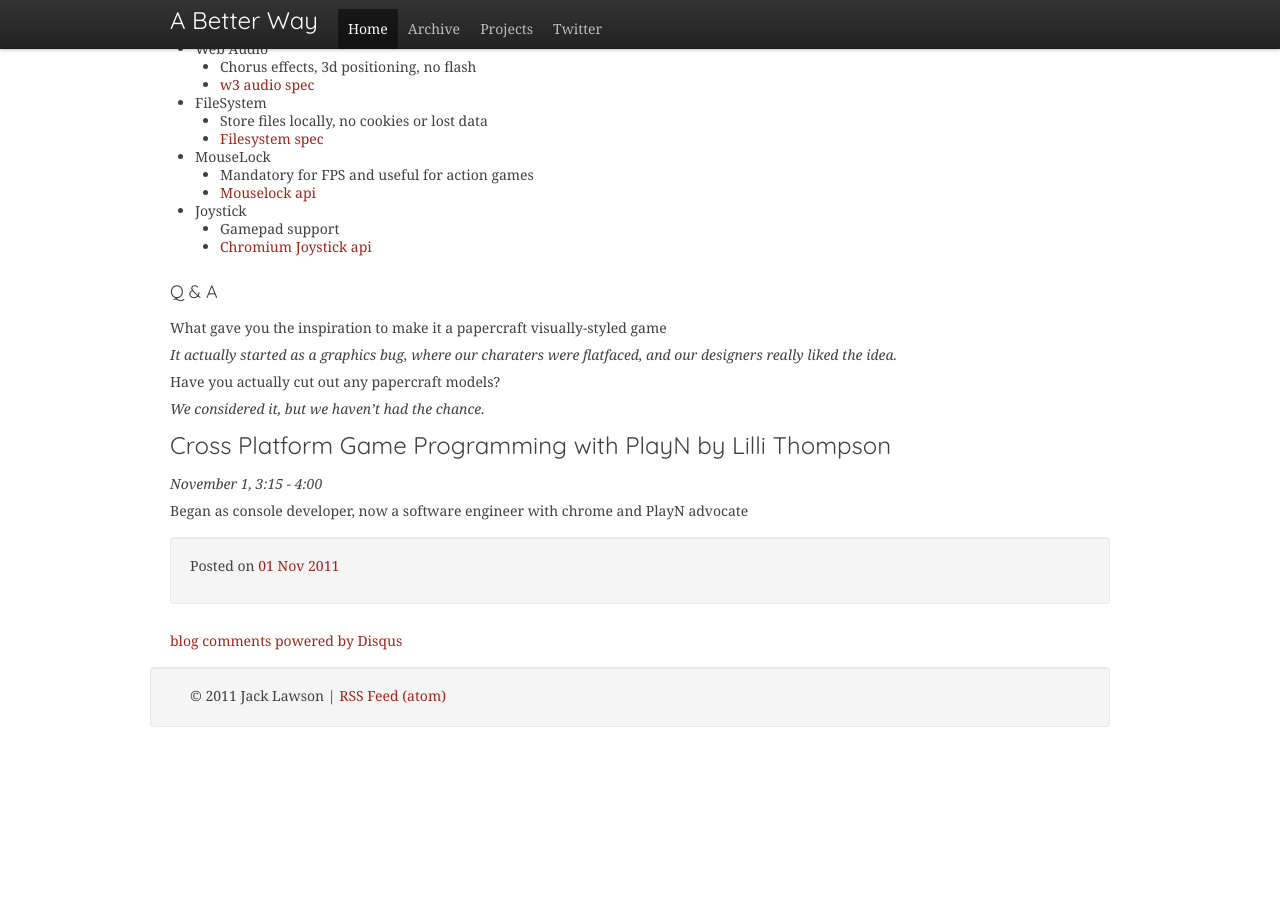
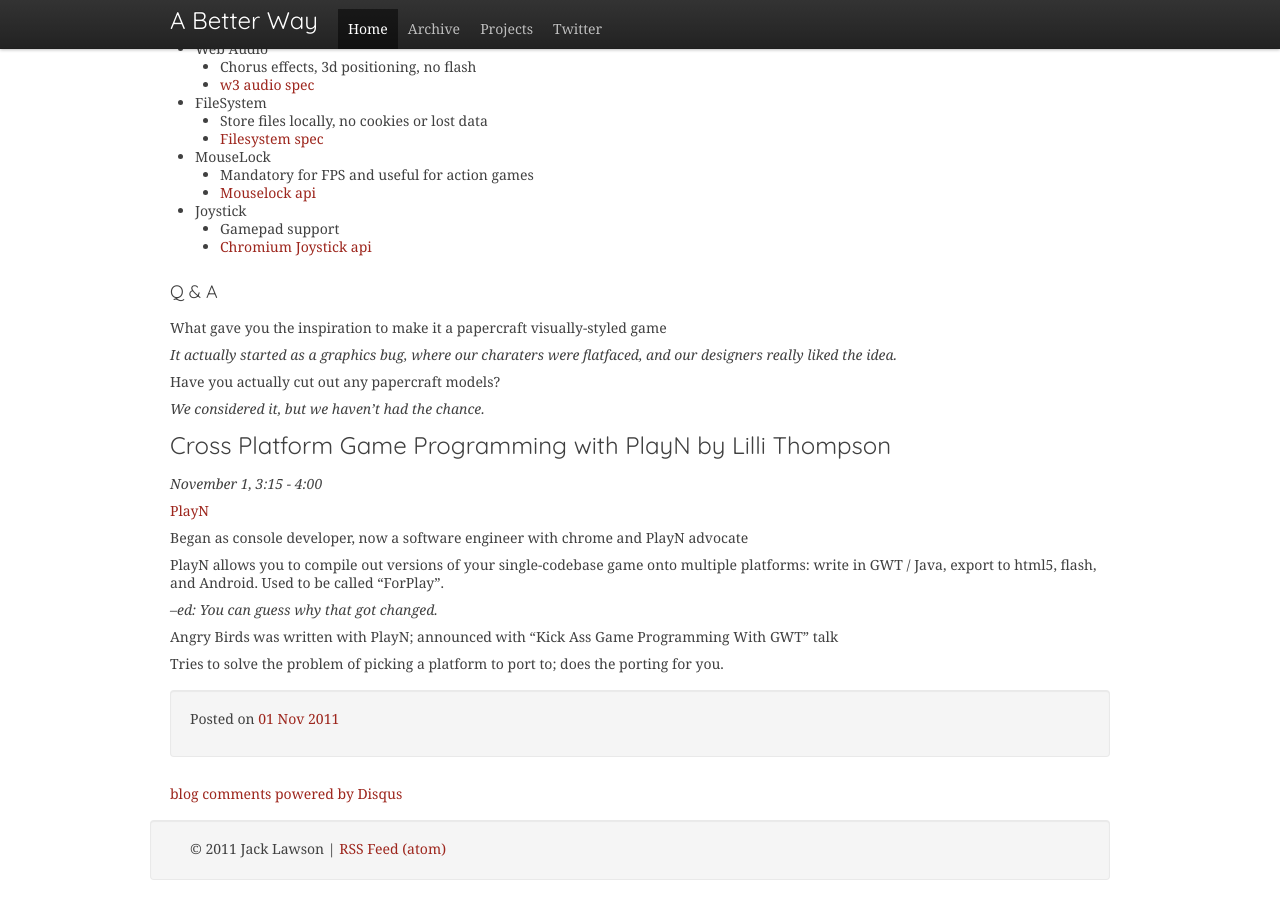
Before and after one commit to ajacksified/ajacksified.github.com, a Jekyll site: the page built from _posts/2011-11-01-new-game-conf-liveblog.markdown, in a window 1280 px wide and 900 px high, scrolled down 9371 px. Built offline with Jekyll 4.4.1, drawn with Linux system fonts in a browser that asks for light colours; nearby versions of some CDN libraries; some web fonts are replaced; Markdown is read by kramdown in place of the engine named in the settings; comment, search, counter and statistics services are not loaded; before the commit the page ends 10118 px from its top, so only the background shows below that.

Commit message:
Session 4

```diff
--- a/_posts/2011-11-01-new-game-conf-liveblog.markdown
+++ b/_posts/2011-11-01-new-game-conf-liveblog.markdown
@@ -648,5 +648,19 @@
 
 *November 1, 3:15 - 4:00*
 
+[PlayN](http://code.google.com/p/playn/)
+
 Began as console developer, now a software engineer with chrome and PlayN
 advocate
+
+PlayN allows you to compile out versions of your single-codebase game onto
+multiple platforms: write in GWT / Java, export to html5, flash, and Android.
+Used to be called "ForPlay".
+
+*--ed: You can guess why that got changed.*
+
+Angry Birds was written with PlayN; announced with "Kick Ass Game Programming
+With GWT" talk
+
+Tries to solve the problem of picking a platform to port to; does the porting
+for you.
```
